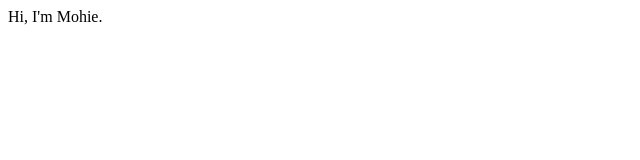
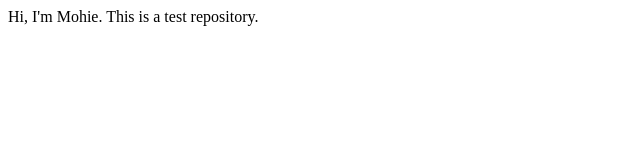
Before and after one commit to mohie34/week1, a plain HTML site: page index.html in a window 1280 px wide. Shown: the whole page, without its empty margins (0-640 px from the left). Drawn offline with Linux system fonts and the light colour scheme.

Commit message:
updated index.html

```diff
--- a/index.html
+++ b/index.html
@@ -5,6 +5,6 @@
 	<title>Test Document</title>
 </head>
 <body>
-	Hi, I'm Mohie.
+	Hi, I'm Mohie. This is a test repository.
 </body>
 </html>
```
